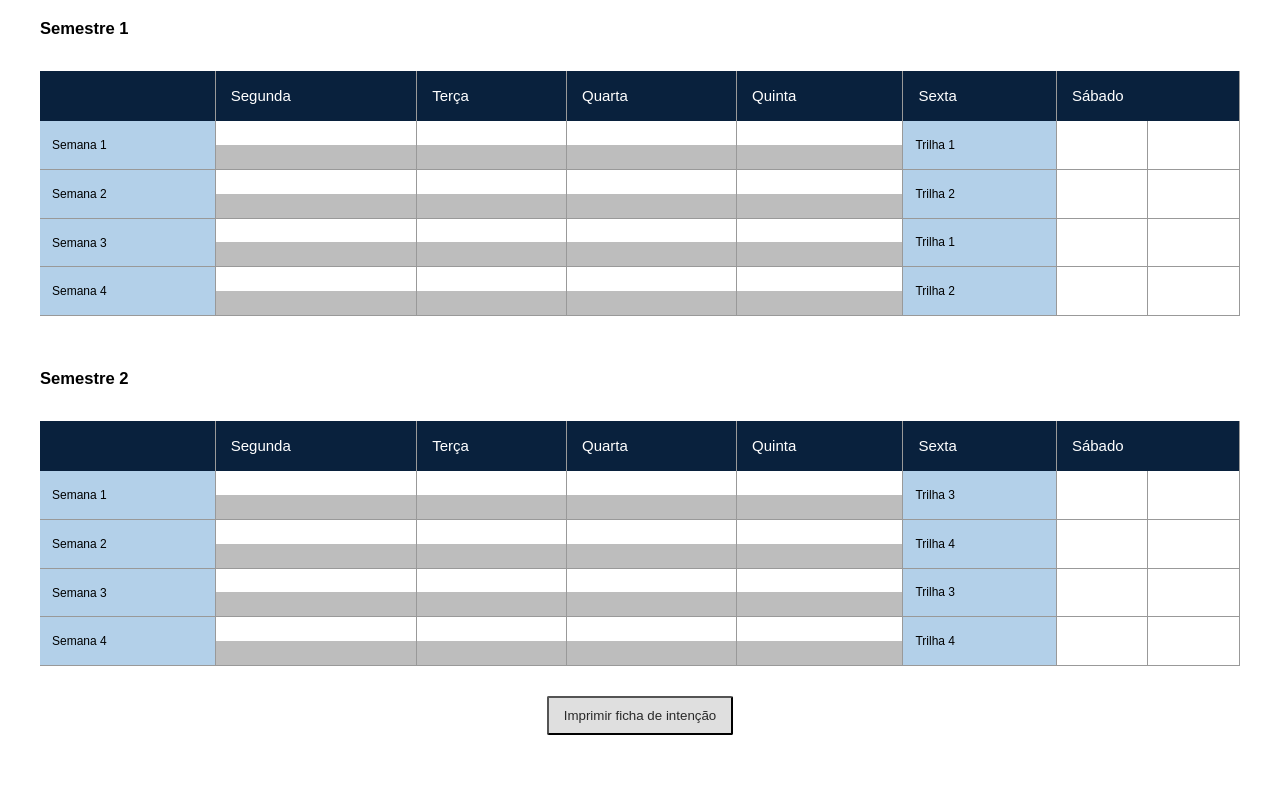
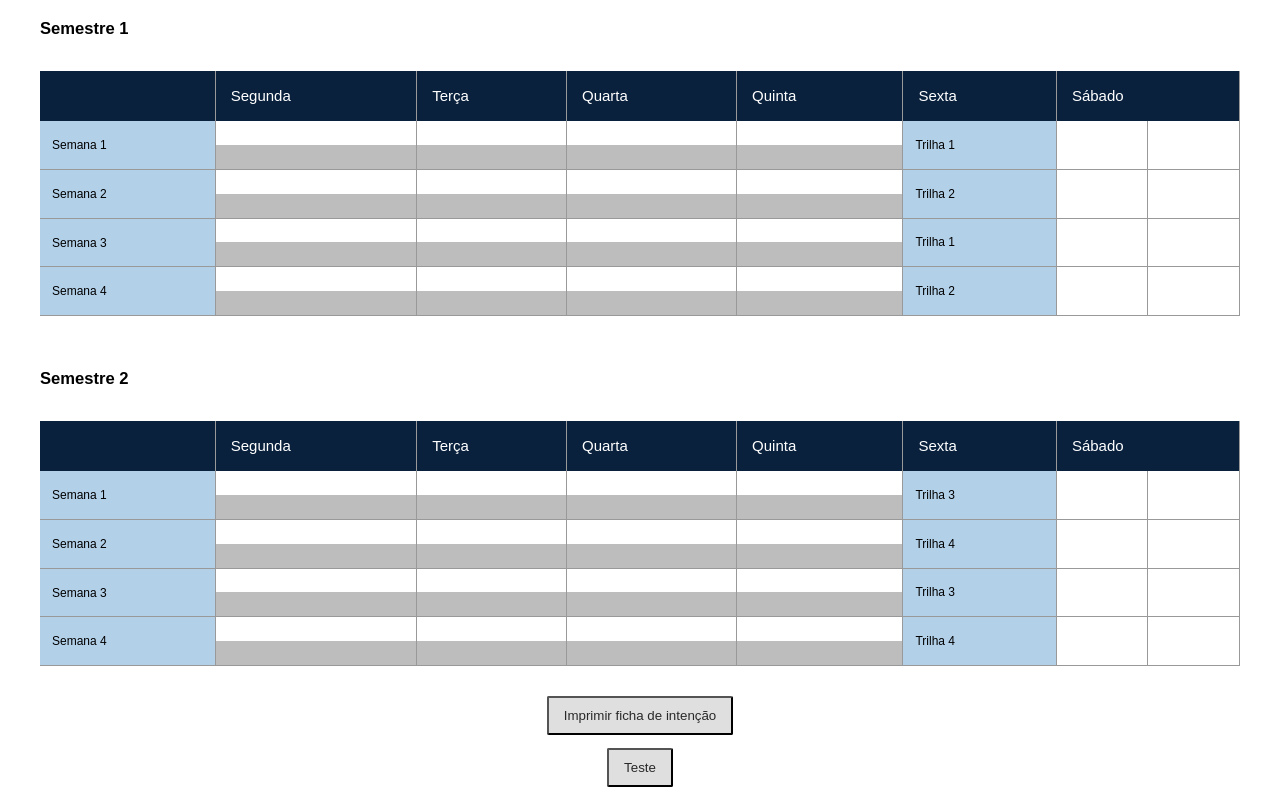
Before and after one commit to Lucasktrindade/dragndroppos, a website: page index.html in a window 1280 px wide. Shown: the part 719-1519 px from the top of the page. Before the commit the page ends 1467 px from the top, so only its background shows below. Drawn offline with Linux system fonts and the light colour scheme.

Commit message:
Button teste

```diff
--- a/index.html
+++ b/index.html
@@ -320,6 +320,7 @@
         <div class="row">
           <div class="column col-m-12">
             <button type="button" name="button" onclick="window.print()" class="centralizado botao-cinza button-print bg-unigranrio-verde">Imprimir ficha de intenção</button>
+            <button type="button" name="button" onclick="window.print()" class="centralizado botao-cinza button-print bg-unigranrio-verde">Teste</button>
           </div>
         </div>
       </div>
```
